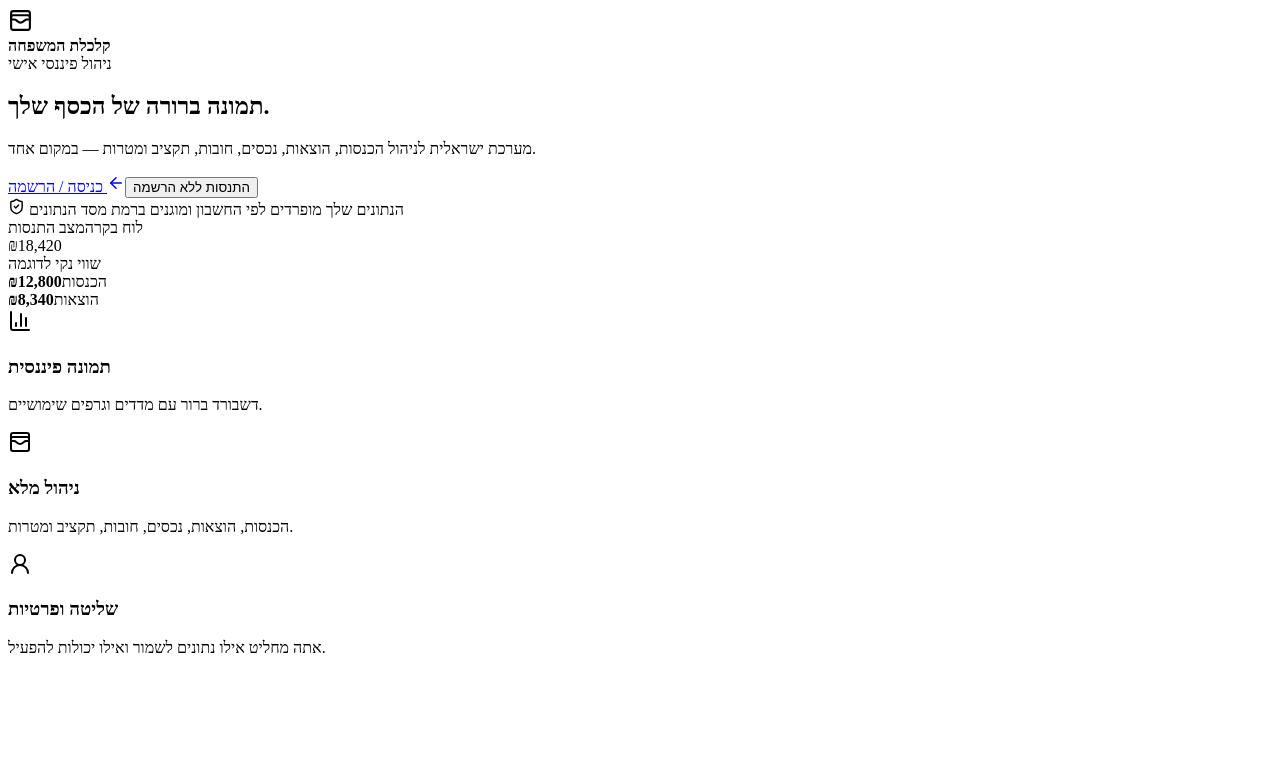
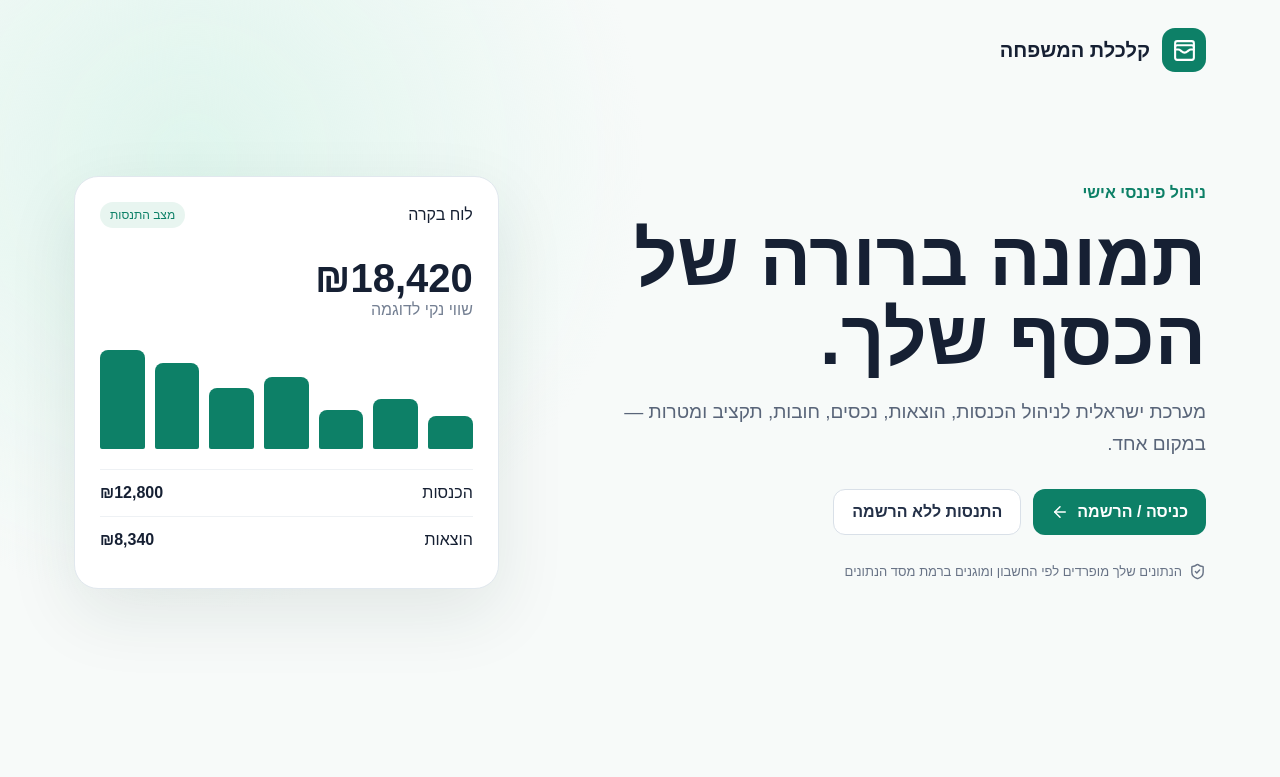
Before and after one commit to shimih710-tech/APP, a Next.js app: page / in a window 1280 px wide. Shown: the top 777 px of the page. Built offline with nearby package versions, Linux system fonts and the light colour scheme.

Commit message:
fix: add missing root layout for Next.js build

```diff
--- /dev/null
+++ b/app/layout.tsx
@@ -0,0 +1,19 @@
+import type { Metadata } from "next";
+import "./globals.css";
+
+export const metadata: Metadata = {
+  title: "כלכלת המשפחה",
+  description: "ניהול פיננסי אישי חכם, ברור ומאובטח",
+};
+
+export default function RootLayout({
+  children,
+}: Readonly<{
+  children: React.ReactNode;
+}>) {
+  return (
+    <html lang="he" dir="rtl">
+      <body>{children}</body>
+    </html>
+  );
+}
```
